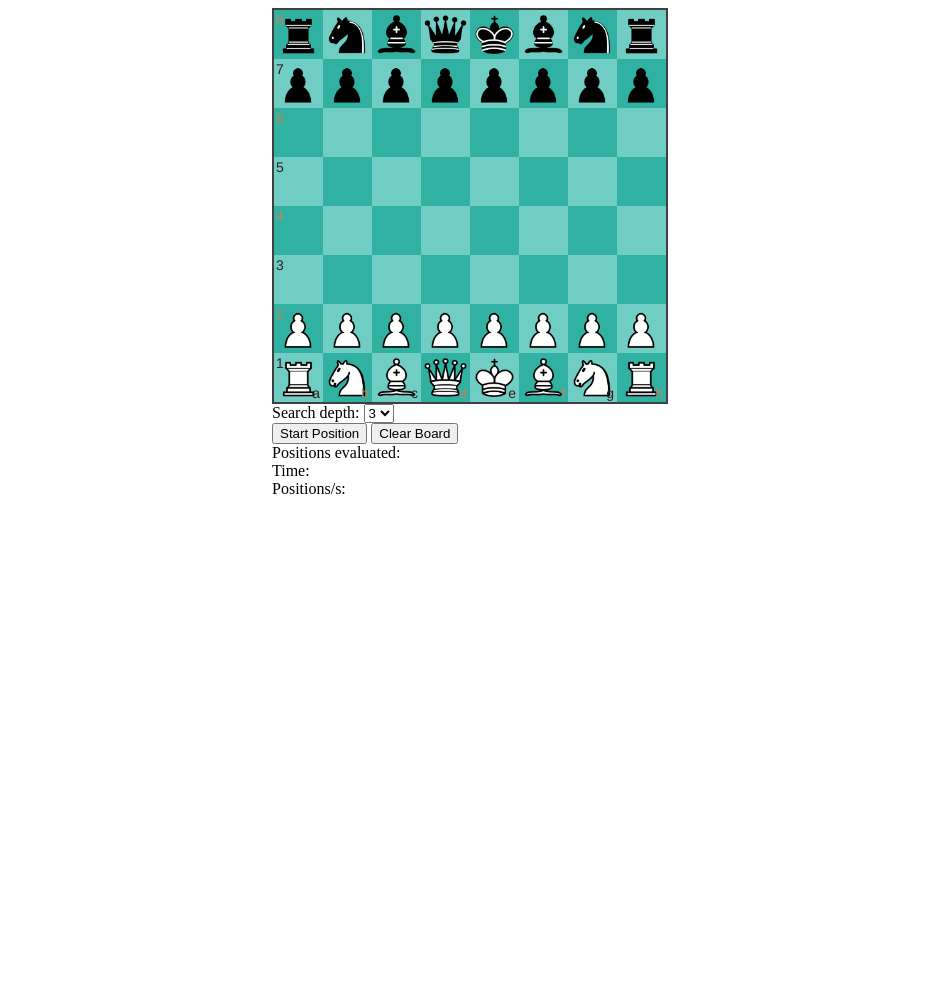
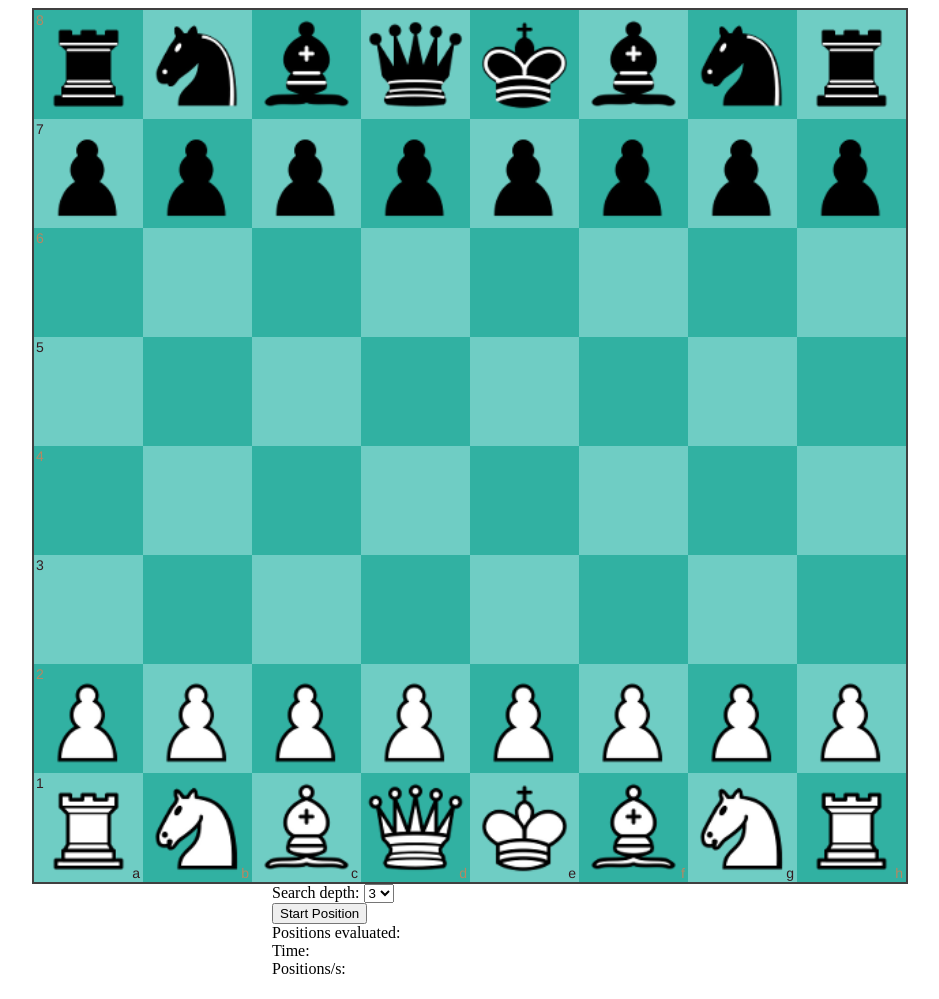
Before and after one commit to HarshMawar/Ai, a website: page index.html in a window 1280 px wide. Shown: the whole page, without its empty margins (168-1107 px from the left). Before the commit the page ends 800 px from the top, so only its background shows below. Drawn offline with Linux system fonts and the light colour scheme.

Commit message:
dev:completed

```diff
--- a/index.html
+++ b/index.html
@@ -4,6 +4,7 @@
     <meta charset="UTF-8">
     <link rel="stylesheet" href="chessboard-1.0.0.css">
     <link rel="stylesheet" href="style.css">
+
 </head>
 <body>
 <div>
@@ -21,7 +22,6 @@
     </select>
     <div id="board2" style="width: 400px"></div>
 <button id="startBtn">Start Position</button>
-<button id="clearBtn">Clear Board</button>
     <br>
     <span>Positions evaluated: <span id="position-count"></span></span>
     <br>
--- a/style.css
+++ b/style.css
@@ -1,5 +1,5 @@
 .board {
-    width: 400px;
+    width:880px;
     margin: auto
 }
 
```
